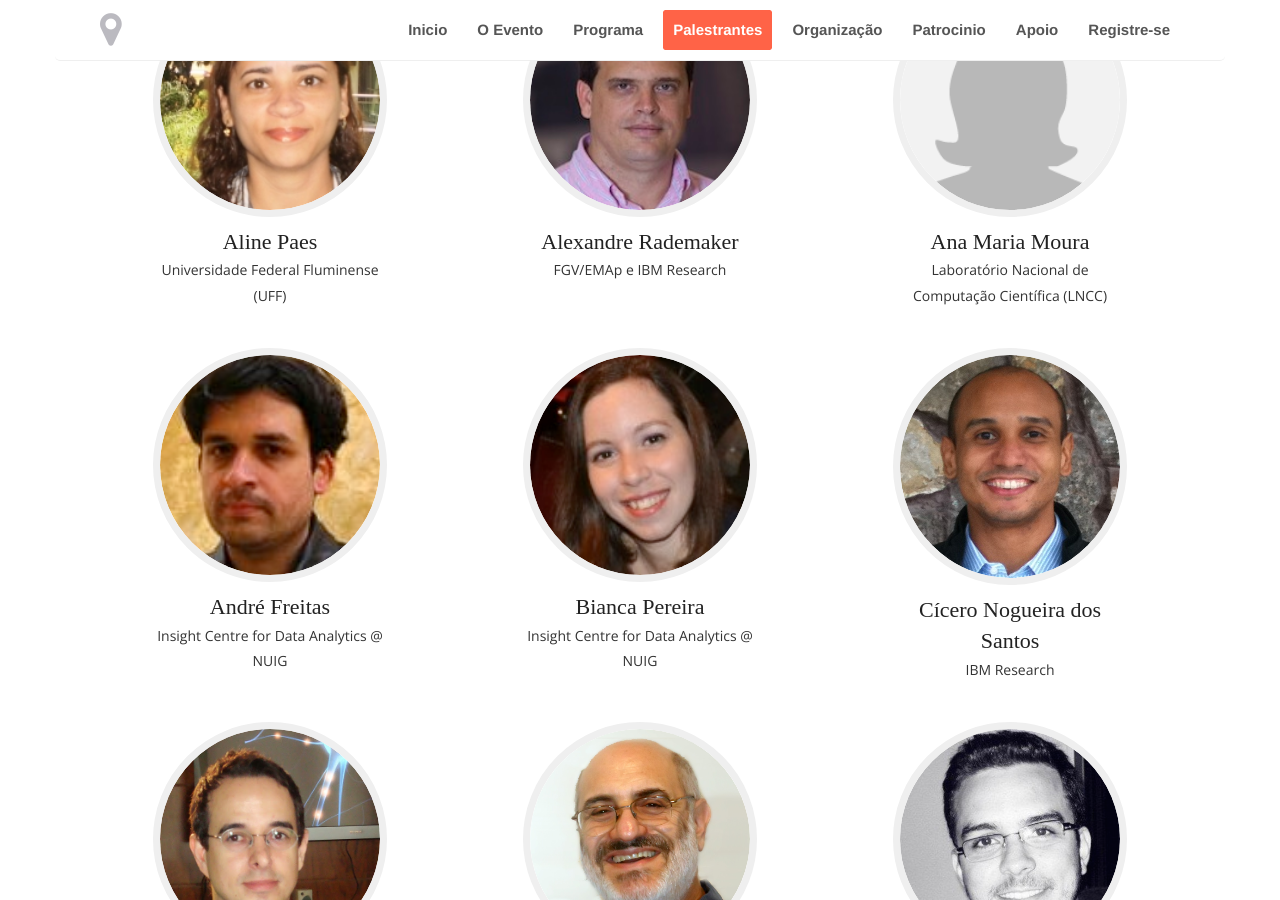
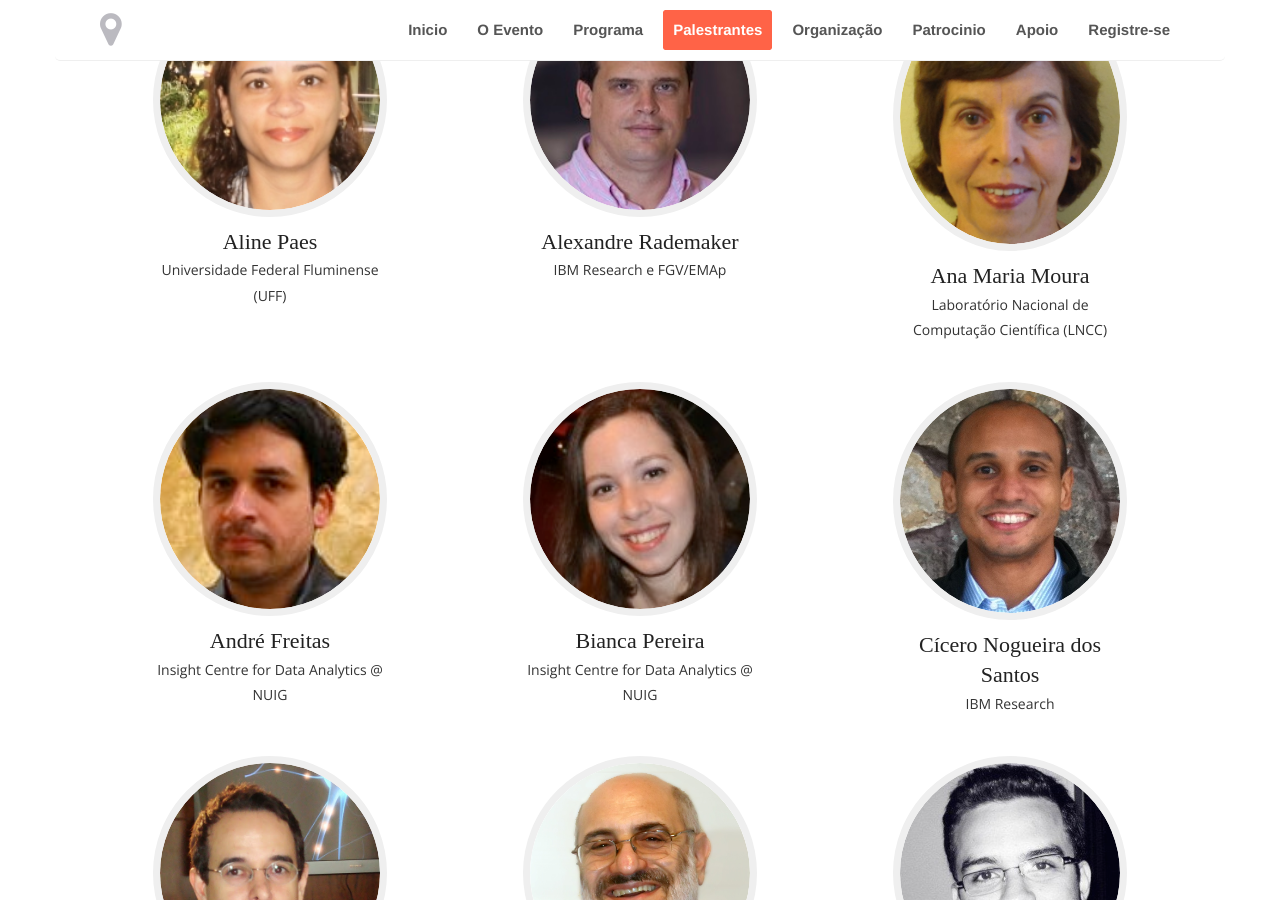
Before and after one commit to bianca-pereira/compsem.github.io, a Jekyll site: the page built from index.html, in a window 1280 px wide and 900 px high, scrolled down 2738 px. Built offline with Jekyll 4.4.1, drawn with Linux system fonts in a browser that asks for light colours; nearby versions of some CDN libraries; some web fonts are replaced; library files that are not in the unit come from our copies.

Commit message:
Incluindo informacoes da Ana Maria e modificando informacoes de Alexandre

```diff
--- a/_layouts/default.html
+++ b/_layouts/default.html
@@ -305,22 +306,22 @@
 				<img src="images/speakers/alexandre.jpg" alt="Alexandre Rademaker">
 			    </div>
 			    <div class="speaker-contacts">
-				<a href="http://emap.fgv.br/people/alexandre.rademaker.html" class="contact pull-left fa fa-university"></a>
+				<a href="http://researcher.watson.ibm.com/researcher/view.php?person=br-alexrad" class="contact pull-left fa fa-university"></a>
 				<a href="http://br.linkedin.com/pub/alexandre-rademaker/8/a7/73a" class="contact pull-right fa fa-linkedin"></a>
 			    </div>
 			</div>
 			<h3>Alexandre Rademaker</h3>
-			<p>FGV/EMAp e IBM Research</p>
+			<p>IBM Research e FGV/EMAp</p>
 		    </div>
 		</div>
 		<div class="col-md-4 col-sm-6">
 		    <div class="speaker">
 			<div class="speaker-info">
 			    <div class="speaker-photo">
-				<img src="images/speakers/no_pic_w.png" alt="Ana Maria Moura">
+				<img src="images/speakers/ana_maria.jpg" alt="Ana Maria Moura">
 			    </div>
 			    <div class="speaker-contacts">
-				<!--<a href="#" class="contact pull-left fa fa-linkedin"></a>-->
+				<a href="http://lattes.cnpq.br/4044140234487269" class="contact pull-left fa fa-university"></a>
 				<a href="http://br.linkedin.com/pub/ana-maria-moura/11/3a9/626" class="contact pull-right fa fa-linkedin"></a>
 			    </div>
 			</div>
```
Also changed, not shown: other parts of _layouts/default.html (+2 -1 lines), images/speakers/ana_maria.jpg (added).
